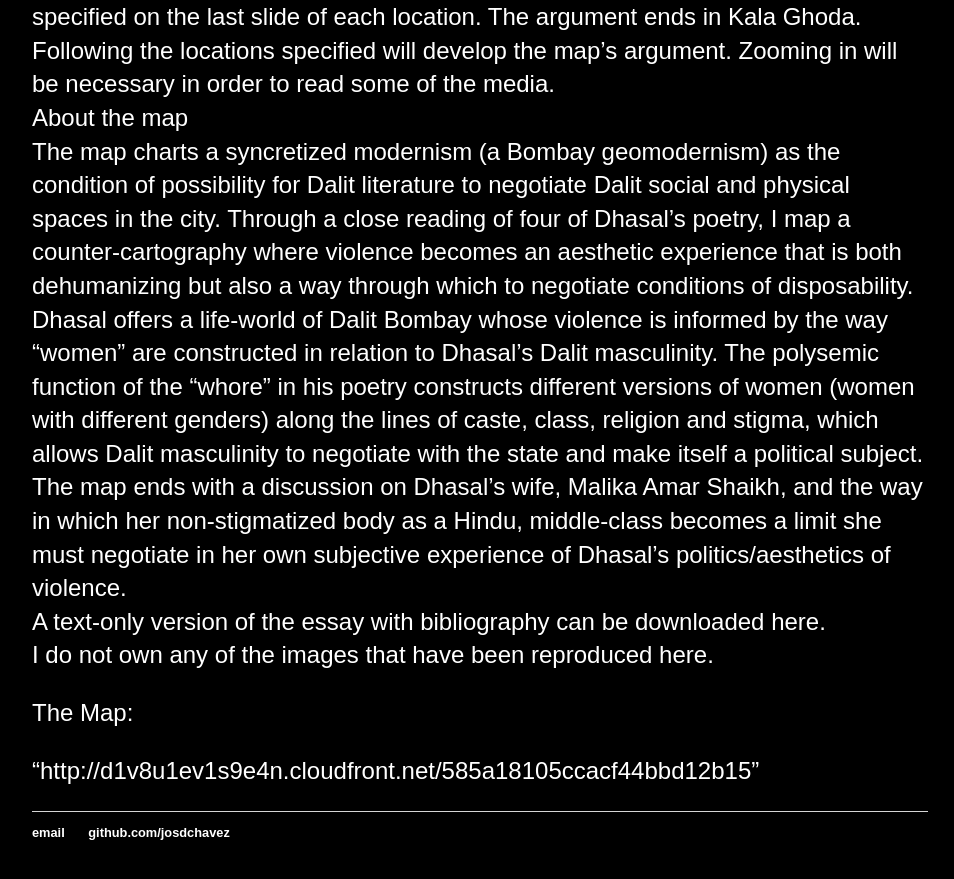
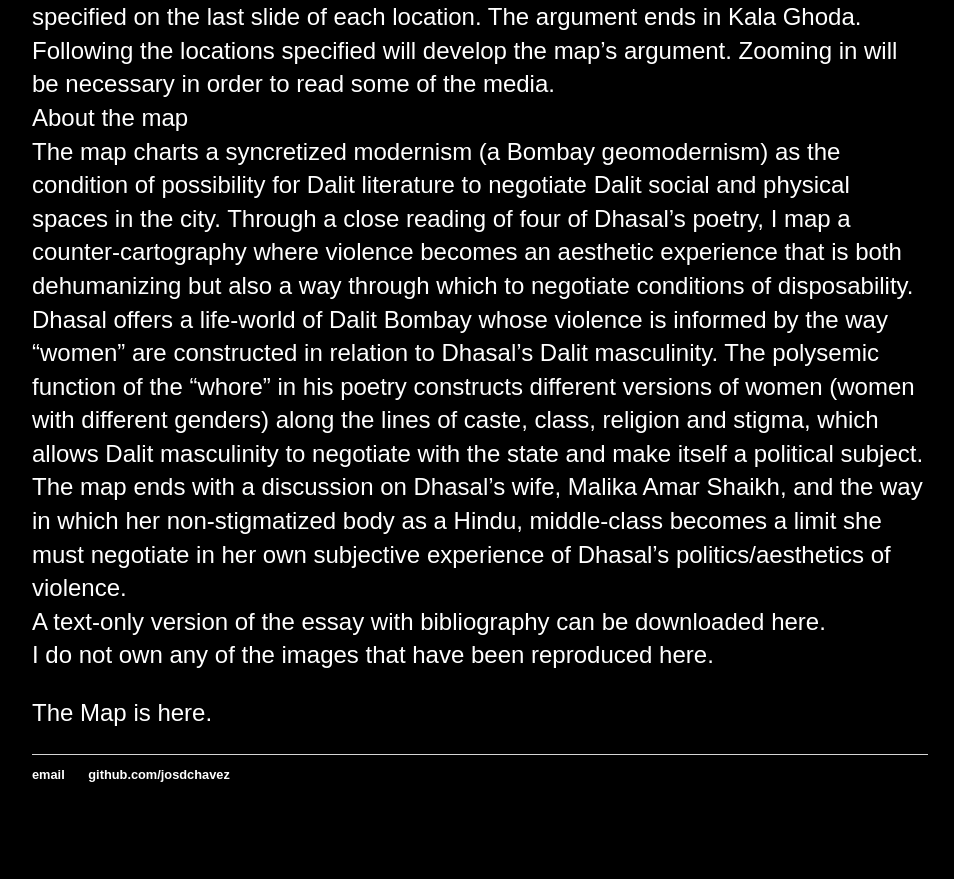
Before and after one commit to josdchavez/josdchavez.github.io, a Jekyll site: the page built from _posts/2017-07-21-dalit-bombay.md, in a window 1280 px wide and 900 px high, scrolled down 1243 px. Shown: the top 879 px of the window, without its empty margins (160-1114 px from the left). Built offline with Jekyll 4.4.1, drawn with Linux system fonts in a browser that asks for light colours; after the commit the page ends 2085 px from its top, so only the background shows below that.

Commit message:
Update 2017-07-21-dalit-bombay.md

```diff
--- a/_posts/2017-07-21-dalit-bombay.md
+++ b/_posts/2017-07-21-dalit-bombay.md
@@ -14,8 +14,7 @@ About the map<br>
 The map charts a syncretized modernism (a Bombay geomodernism) as the condition of possibility for Dalit literature to negotiate Dalit social and physical spaces in the city. Through a close reading of four of Dhasal's poetry, I map a counter-cartography where violence becomes an aesthetic experience that is both dehumanizing but also a way through which to negotiate conditions of disposability. Dhasal offers a life-world of Dalit Bombay whose violence is informed by the way "women" are constructed in relation to Dhasal's Dalit masculinity. The polysemic function of the "whore" in his poetry constructs different versions of women (women with different genders) along the lines of caste, class, religion and stigma, which allows Dalit masculinity to negotiate with the state and make itself a political subject.<br>
 The map ends with a discussion on Dhasal's wife, Malika Amar Shaikh, and the way in which her non-stigmatized body as a Hindu, middle-class becomes a limit she must negotiate in her own subjective experience of Dhasal's politics/aesthetics of violence.
 <br>
-A text-only version of the essay with bibliography can be downloaded <a href="http://d1v8u1ev1s9e4n.cloudfront.net/585a17855ccacf44bbd12b0a">here.</a>
+A text-only version of the essay with bibliography can be downloaded <a href="http://d1v8u1ev1s9e4n.cloudfront.net/585a17855ccacf44bbd12b0a">here</a>.
 <br>
 I do not own any of the images that have been reproduced here.
-<p>The Map:</p>
-"http://d1v8u1ev1s9e4n.cloudfront.net/585a18105ccacf44bbd12b15"
+<p>The Map is <a href="http://d1v8u1ev1s9e4n.cloudfront.net/585a18105ccacf44bbd12b15">here</a>.
```
